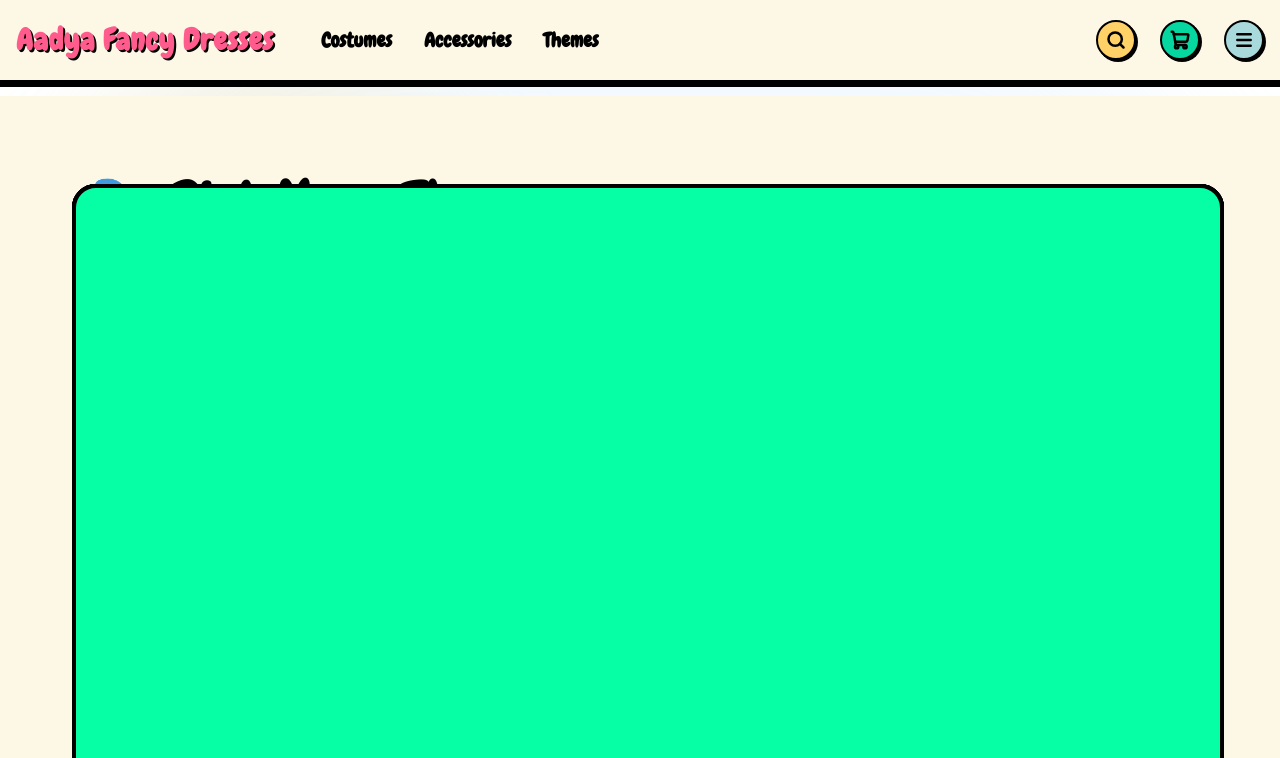
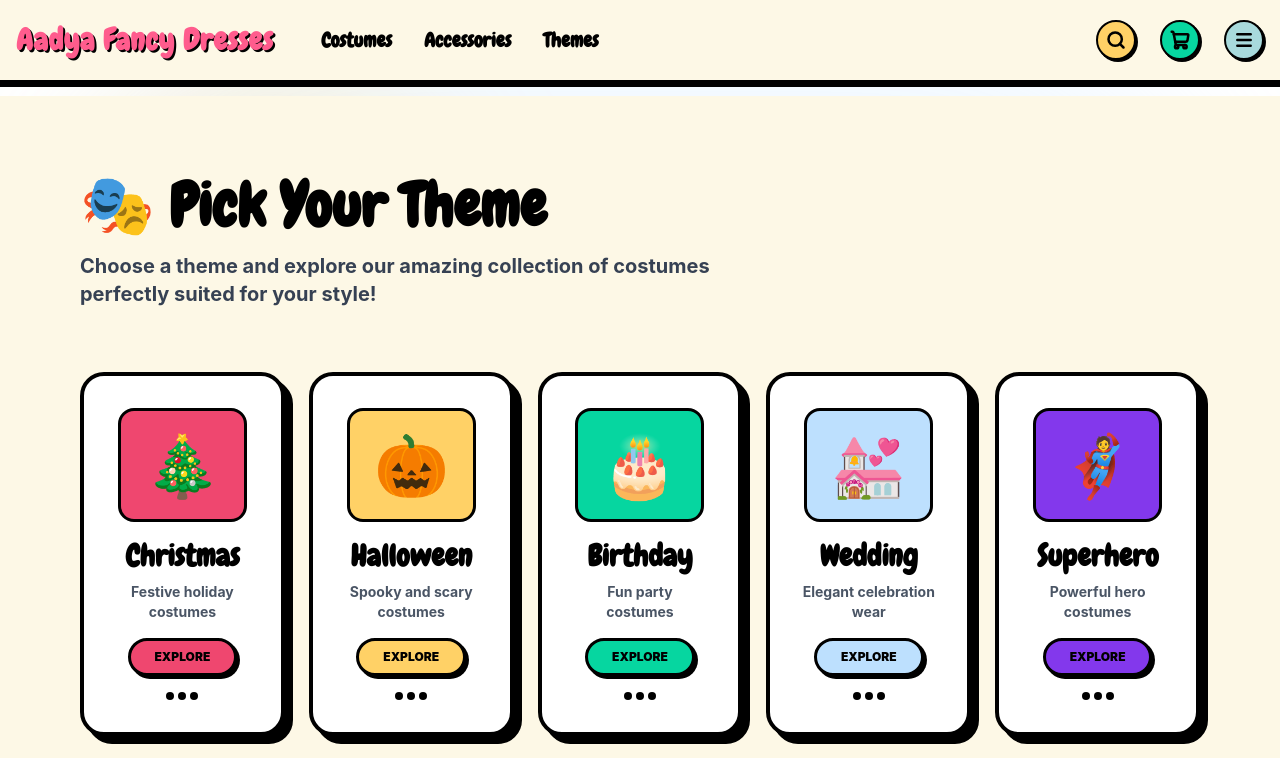
Before and after one commit to shivam121214/costume-rental-system, a React (Vite) app in the folder frontend/: page /themes in a window 1280 px wide. Shown: the top 758 px of the page. Built offline with nearby package versions, Linux system fonts and the light colour scheme; a web font is replaced by a local one.

Commit message:
theme page added1

```diff
--- a/frontend/src/pages/customer/Themes.jsx
+++ b/frontend/src/pages/customer/Themes.jsx
@@ -109,7 +109,7 @@ function Themes() {
                 stiffness: 100
               }}
               onClick={() => handleThemeClick(theme.name)}
-              className="group cursor-pointer"
+              className="group cursor-pointer relative"
             >
               {/* Shadow Background */}
               <div className={`absolute inset-0 ${theme.color} border-4 border-black rounded-3xl transform translate-x-2 translate-y-2 transition-transform group-hover:translate-x-3 group-hover:translate-y-3`}></div>
```
